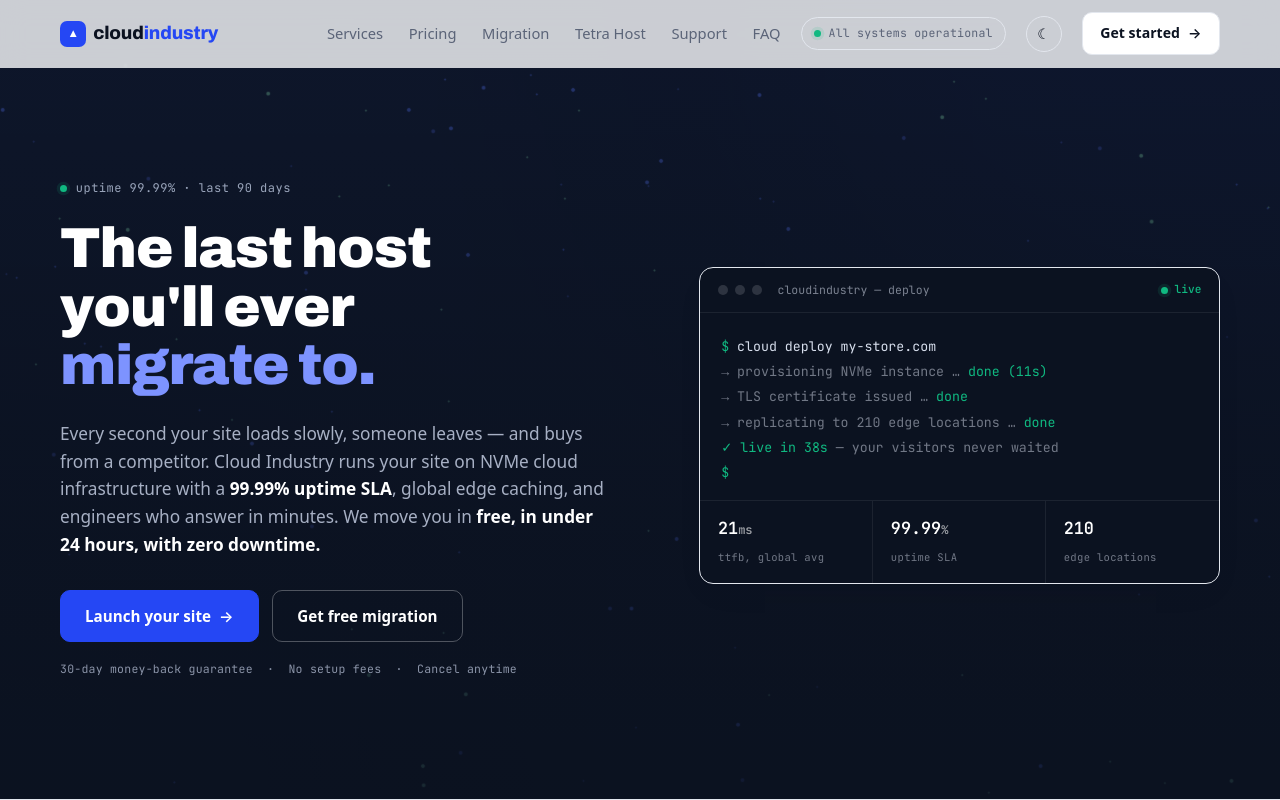
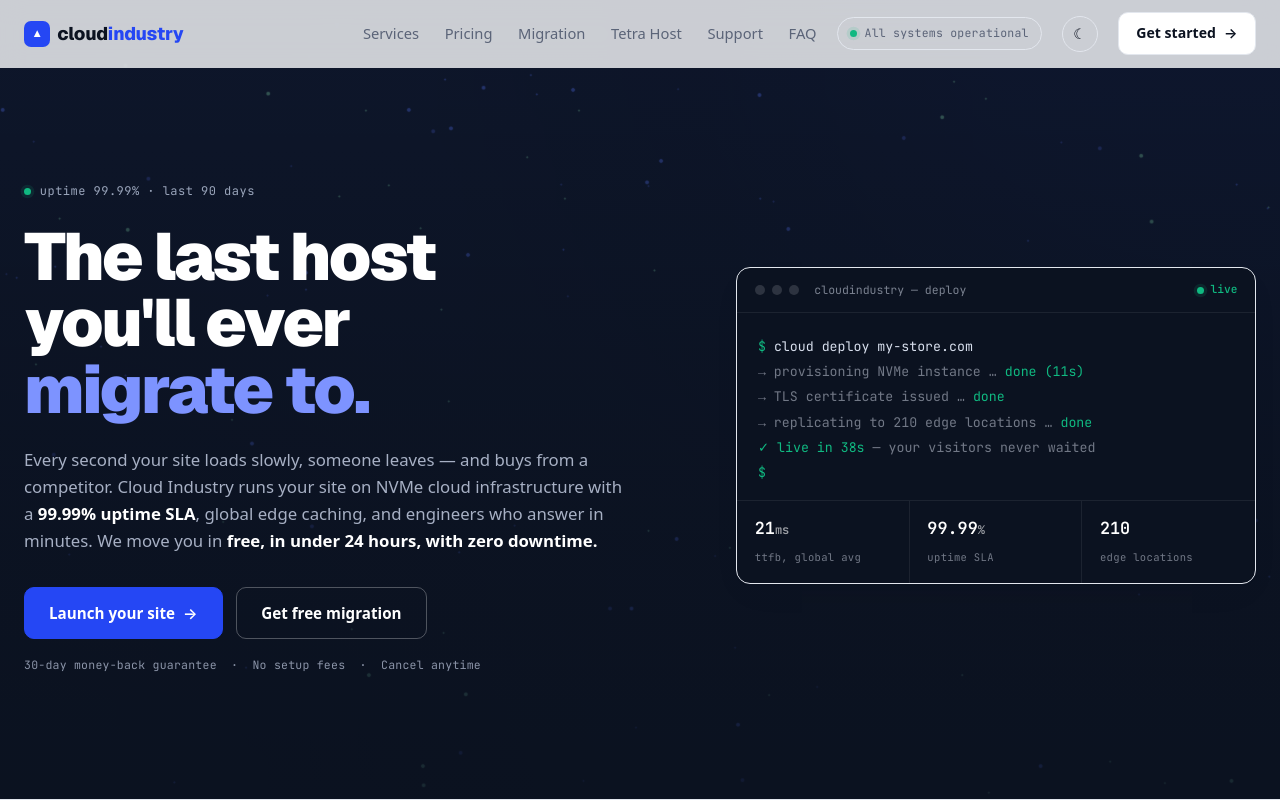
Before and after one commit to magnetoid/cloud-industry-website, a plain HTML site: page index.html in a window 1280 px wide. Shown: the top 800 px of the page. Drawn offline with nearby package versions, Linux system fonts and the light colour scheme; a web font is replaced by a local one.

Commit message:
Wider full-screen layout and Geist Black display face
- Container 1160px -> 1440px, edge-to-edge nav, larger hero/section
  type scales and spacing that grow with the viewport
- Display font Archivo -> Geist at 900 with tight tracking (matches the
  Tetra Host console's typography)

Co-Authored-By: Claude Fable 5 <noreply@anthropic.com>

```diff
--- a/css/style.css
+++ b/css/style.css
@@ -2,11 +2,11 @@
    Cloud Industry — hosting platform
    Minimal, precise, engineered. One accent (ultramarine);
    green is reserved for operational-status semantics only.
-   Display: Archivo Expanded · Body: Switzer · Data: JetBrains Mono
+   Display: Geist (heavy weights) · Body: Switzer · Data: JetBrains Mono
    ══════════════════════════════════════════════════════════ */
 
 :root {
-  --font-display: "Archivo", "Switzer", system-ui, sans-serif;
+  --font-display: "Geist", "Switzer", system-ui, sans-serif;
   --font-body: "Switzer", system-ui, -apple-system, sans-serif;
   --font-mono: "JetBrains Mono", ui-monospace, monospace;
 
@@ -25,7 +25,7 @@
   --term-ink: #d7deec;
   --shadow: 0 1px 2px rgba(11, 18, 32, 0.05), 0 12px 32px -16px rgba(11, 18, 32, 0.18);
 
-  --container: 1160px;
+  --container: 1440px;
   --radius: 14px;
   --nav-h: 68px;
   color-scheme: light;
@@ -79,12 +79,12 @@ button { font: inherit; color: inherit; background: none; border: 0; cursor: poi
 }
 .container--narrow { max-width: 780px; }
 
-/* Archivo's width axis: everything set in the display face runs expanded */
+/* Geist carries strength through weight and tight tracking */
 :is(.hero__title, .section__title, .cta__title, .guarantee__title,
-    .plan__name, .svc h3, .step h3, .faq__item summary, .nav__logo,
-    .proof__item b, .support__stat b, .support__channels b,
-    .ledger__value, .quote figcaption b, .plan__price b) {
-  font-stretch: 125%;
+    .plan__name, .proof__item b, .support__stat b, .ledger__value,
+    .plan__price b) {
+  font-weight: 900;
+  letter-spacing: -0.035em;
 }
 
 /* ── status dot (semantic green — operational only) ───── */
@@ -129,7 +129,8 @@ button { font: inherit; color: inherit; background: none; border: 0; cursor: poi
 }
 .nav.is-scrolled { border-bottom-color: var(--hairline); }
 .nav__inner {
-  width: min(var(--container), 100% - 3rem);
+  /* nav runs edge-to-edge: brand hugs the left, actions hug the right */
+  width: calc(100% - 3rem);
   margin-inline: auto;
   height: 100%;
   display: flex;
@@ -245,8 +246,8 @@ button { font: inherit; color: inherit; background: none; border: 0; cursor: poi
 }
 .hero__grid {
   display: grid;
-  grid-template-columns: 1.05fr 0.95fr;
-  gap: 4rem;
+  grid-template-columns: 1.1fr 0.9fr;
+  gap: clamp(3rem, 6vw, 7rem);
   align-items: center;
 }
 .hero__eyebrow {
@@ -262,8 +263,8 @@ button { font: inherit; color: inherit; background: none; border: 0; cursor: poi
 .hero__title {
   font-family: var(--font-display);
   font-weight: 900;
-  font-size: clamp(2.3rem, 4.4vw, 3.8rem);
-  line-height: 1.04;
+  font-size: clamp(2.6rem, 5.2vw, 5.6rem);
+  line-height: 1.0;
   letter-spacing: -0.02em;
   color: #fff;
   margin-bottom: 1.5rem;
@@ -274,9 +275,9 @@ button { font: inherit; color: inherit; background: none; border: 0; cursor: poi
   color: var(--accent);
 }
 .hero__sub {
-  font-size: 1.08rem;
+  font-size: clamp(1.05rem, 1.2vw, 1.22rem);
   color: #a7b0c4;
-  max-width: 34rem;
+  max-width: 38rem;
   margin-bottom: 2rem;
 }
 .hero__sub strong { color: #fff; }
@@ -497,9 +498,9 @@ button { font: inherit; color: inherit; background: none; border: 0; cursor: poi
 .proof__item small { color: var(--muted); font-size: 0.82rem; }
 
 /* ── sections ──────────────────────────────────────────── */
-.section { padding: 6.5rem 0; }
+.section { padding: clamp(6rem, 9vw, 9rem) 0; }
 .section--alt { background: var(--bg-alt); border-block: 1px solid var(--hairline); }
-.section__head { max-width: 640px; margin-bottom: 3.5rem; }
+.section__head { max-width: 760px; margin-bottom: clamp(3rem, 4vw, 4.5rem); }
 .section__eyebrow {
   font-family: var(--font-mono);
   font-size: 0.72rem;
@@ -512,7 +513,7 @@ button { font: inherit; color: inherit; background: none; border: 0; cursor: poi
 .section__title {
   font-family: var(--font-display);
   font-weight: 800;
-  font-size: clamp(1.9rem, 3.6vw, 2.8rem);
+  font-size: clamp(1.9rem, 3.2vw, 3.3rem);
   line-height: 1.08;
   letter-spacing: -0.02em;
   margin-bottom: 1rem;
--- a/index.html
+++ b/index.html
@@ -10,7 +10,7 @@
   <meta property="og:type" content="website" />
   <link rel="preconnect" href="https://fonts.googleapis.com" />
   <link rel="preconnect" href="https://fonts.gstatic.com" crossorigin />
-  <link href="https://fonts.googleapis.com/css2?family=JetBrains+Mono:wght@400;500;600&family=Archivo:wdth,wght@62..125,400..900&display=swap" rel="stylesheet" />
+  <link href="https://fonts.googleapis.com/css2?family=JetBrains+Mono:wght@400;500;600&family=Geist:wght@400..900&display=swap" rel="stylesheet" />
   <link href="https://api.fontshare.com/v2/css?f[]=switzer@400,500,600&display=swap" rel="stylesheet" />
   <script>
     /* set theme before first paint to avoid a flash */
```
Also changed, not shown: tetra.html (+1 -1 lines).
